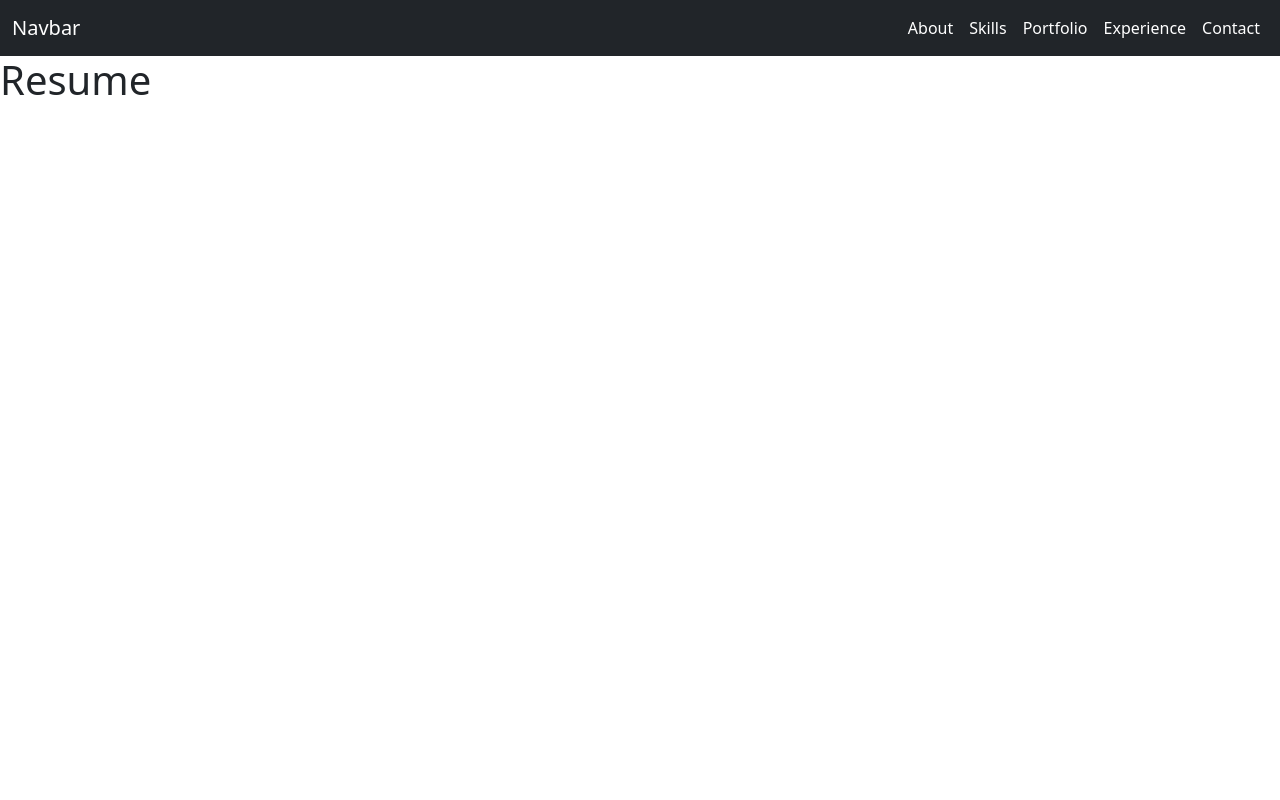
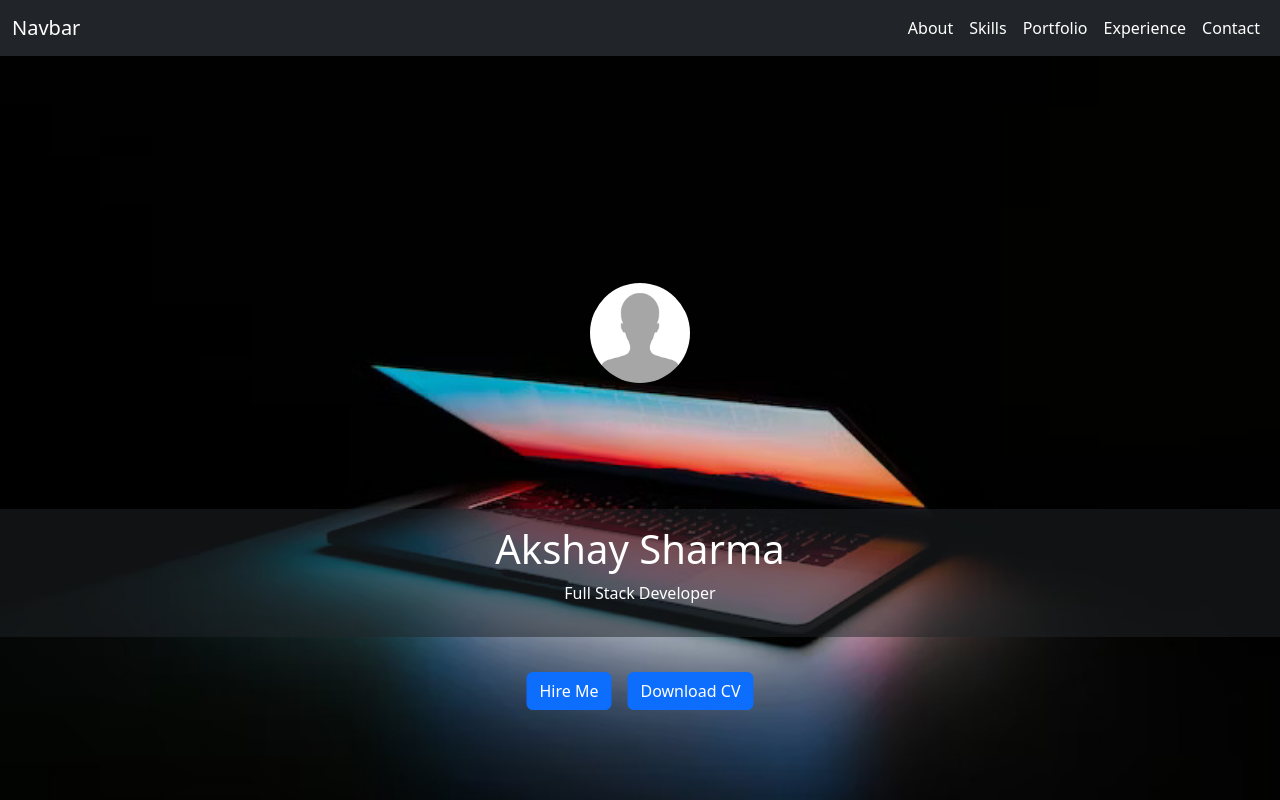
Before and after one commit to AkshayS05/ResumeWithAngular, an Angular app: page / in a window 1280 px wide. Shown: the top 800 px of the page. Built offline with nearby package versions, Linux system fonts and the light colour scheme.

Commit message:
add the hero section

```diff
--- a/src/app/app.component.html
+++ b/src/app/app.component.html
@@ -1,3 +1,3 @@
 <app-header></app-header>
-<h1 class="min-vh-100">Resume</h1>
+<app-hero-section></app-hero-section>
 <app-footer></app-footer>
--- a/src/app/app.module.ts
+++ b/src/app/app.module.ts
@@ -4,12 +4,14 @@ import { BrowserModule } from '@angular/platform-browser';
 import { AppComponent } from './app.component';
 import { HeaderComponent } from './components/header/header.component';
 import { FooterComponent } from './components/footer/footer.component';
+import { HeroSectionComponent } from './components/hero-section/hero-section.component';
 
 @NgModule({
   declarations: [
     AppComponent,
     HeaderComponent,
-    FooterComponent
+    FooterComponent,
+    HeroSectionComponent
   ],
   imports: [
     BrowserModule
--- /dev/null
+++ b/src/app/components/hero-section/hero-section.component.html
@@ -0,0 +1,26 @@
+<div id="carouselExampleInterval" class="carousel slide" data-bs-ride="carousel">
+  <div class="carousel-inner">
+    <div class="carousel-item active">
+      <div class="position-relative">
+        <img src={{banner.imgUrl}} class="d-block w-100" alt="...">
+
+        <div class="position-absolute top-20 start-50 translate-middle-x z-index-2" style="top: 25%;">
+          <img src="{{ banner.profile_image }}" class="rounded-circle img-fluid" alt="..." style="width: 100px; height: 100px; top: 20%;">
+        </div>
+
+
+        <div class="position-absolute top-50 start-0 bg-dark bg-blur bg-opacity-50 p-3 w-100">
+
+          <h1 class="text-white text-center">{{banner.heading}}</h1>
+          <p class="text-white text-center">{{banner.subHeading}}</p>
+        </div>
+        <div class="position-absolute d-flex justify-content-center align-items-center" style="top: 70%; left: 50%; transform: translate(-50%, -50%);">
+
+          <a href="{{banner.url}}" class="btn btn-primary me-2">{{banner.buttonOneText}}</a>
+          <a href="{{banner.url}}" class="btn btn-primary ms-2">{{banner.buttonTwoText}}</a>
+        </div>
+
+      </div>
+    </div>
+  </div>
+</div>
--- /dev/null
+++ b/src/app/components/hero-section/hero-section.component.ts
@@ -0,0 +1,19 @@
+import { Component } from '@angular/core';
+
+@Component({
+  selector: 'app-hero-section',
+  templateUrl: './hero-section.component.html',
+  styleUrls: ['./hero-section.component.css']
+})
+export class HeroSectionComponent {
+banner={
+  profile_image: "../../../assets/images/profile_pic.jpg",
+  profile_image_alt: "profile image",
+  heading: "Akshay Sharma",
+  subHeading: "Full Stack Developer",
+  imgUrl: "../../../assets/images/hero-section.jpg",
+  buttonOneText:"Hire Me",
+  buttonTwoText: "Download CV",
+  url:"https://www.linkedin.com/in/akshaysharma05/"
+}
+}
```
Also changed, not shown: src/app/components/hero-section/hero-section.component.css (added), src/assets/images/hero-section.jpg (added), src/assets/images/profile_pic.jpg (added).
